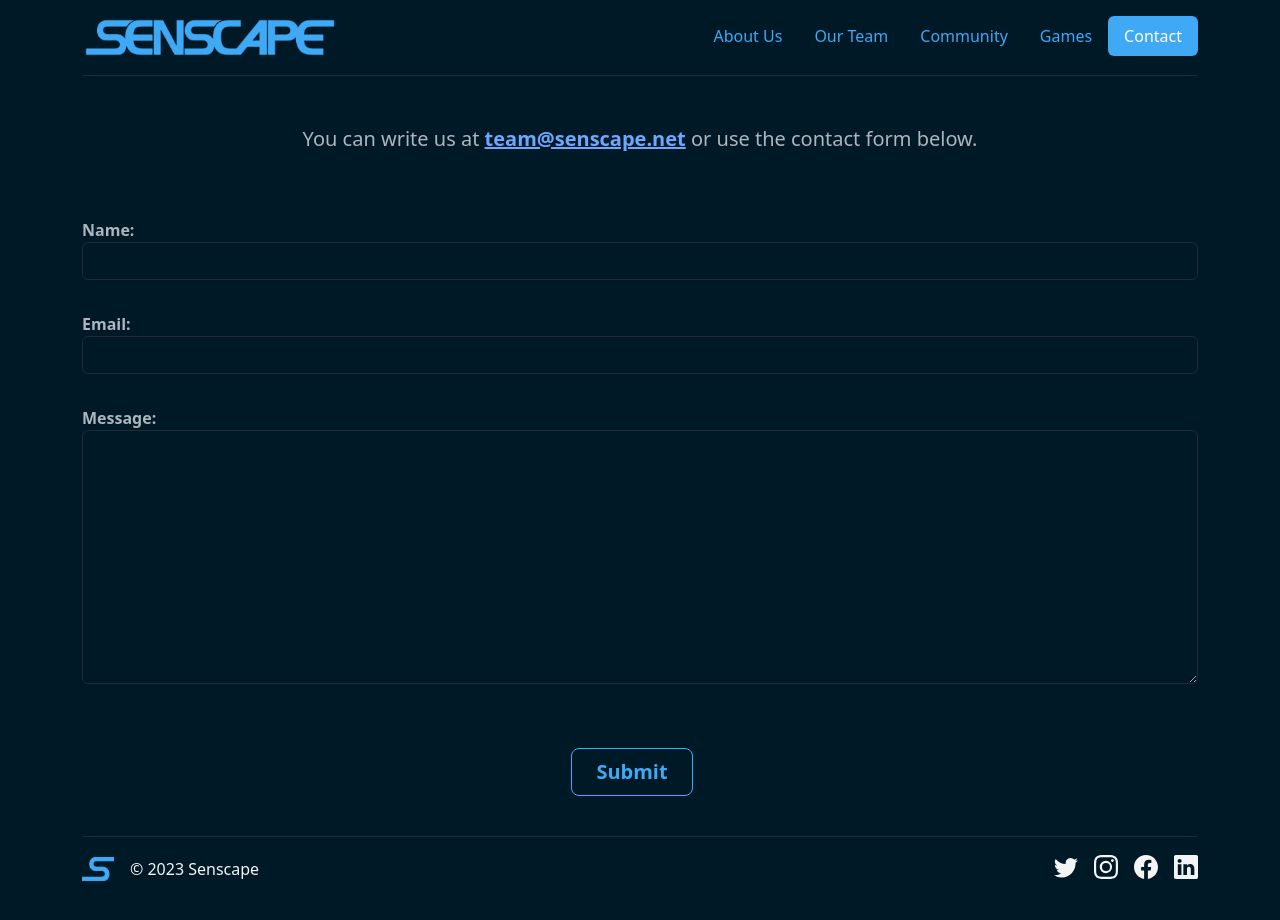
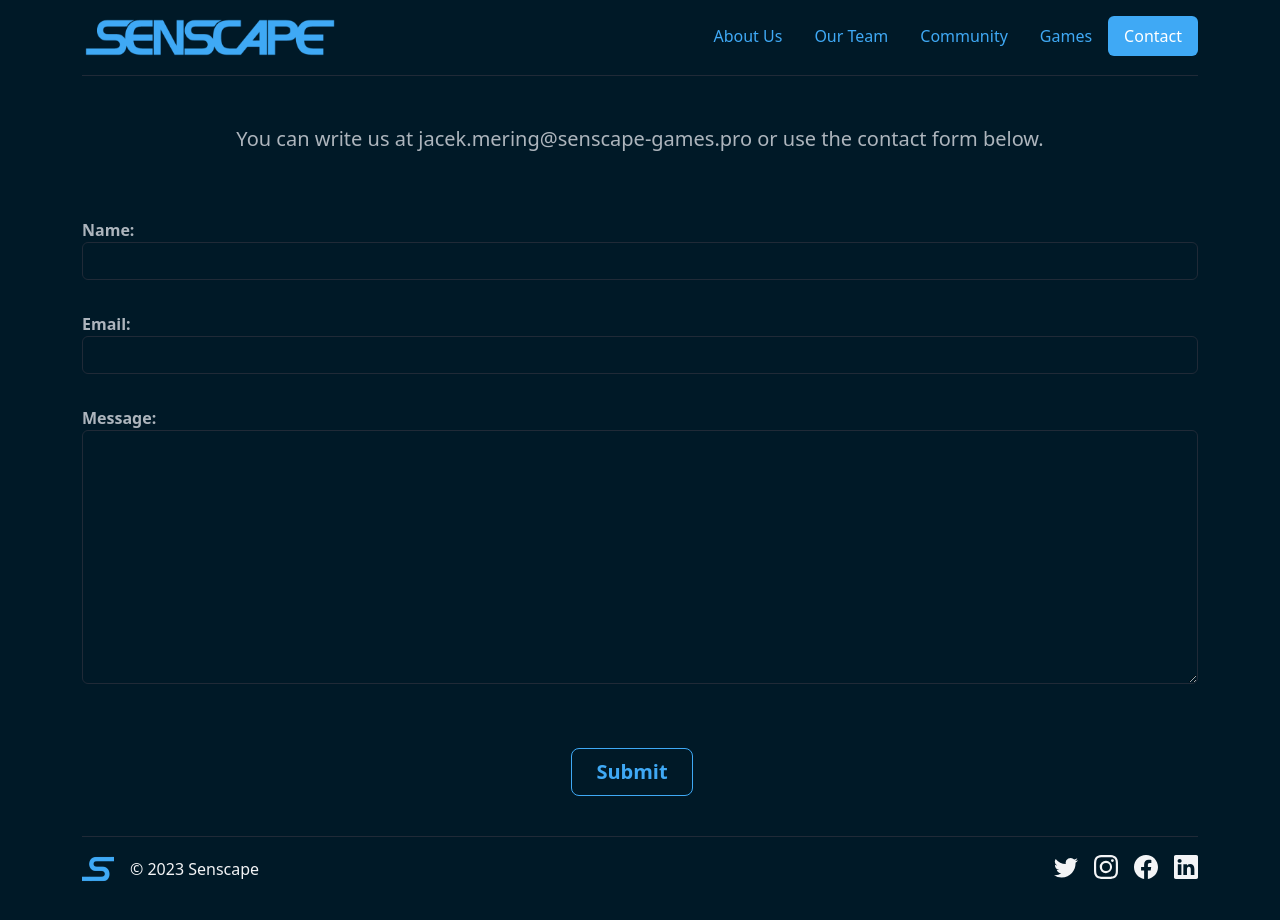
Before and after one commit to Alemis0123/senscape-games.pro, a plain HTML site: page contact.html in a window 1280 px wide. Drawn offline with Linux system fonts and the light colour scheme.

Commit message:
Update contact.html

```diff
--- a/contact.html
+++ b/contact.html
@@ -59,7 +59,7 @@
     <div class="container">
         <div class="text-tertiary px-4 py-4 text-center">
             <div class="col-lg-10 mx-auto">
-                <p class="fs-5 mb-4">You can write us at <a href="cdn-cgi/l/email-protection.html#592d3c3834192a3c372a3a38293c77373c2d"><span class="fw-bold"><span class="__cf_email__" data-cfemail="f88c9d9995b88b9d968b9b99889dd6969d8c">[email&#160;protected]</span></span></a> or use the contact form below.</p>
+                <p class="fs-5 mb-4">You can write us at jacek.mering@senscape-games.pro or use the contact form below.</p>
             </div>
         </div>
 
```
